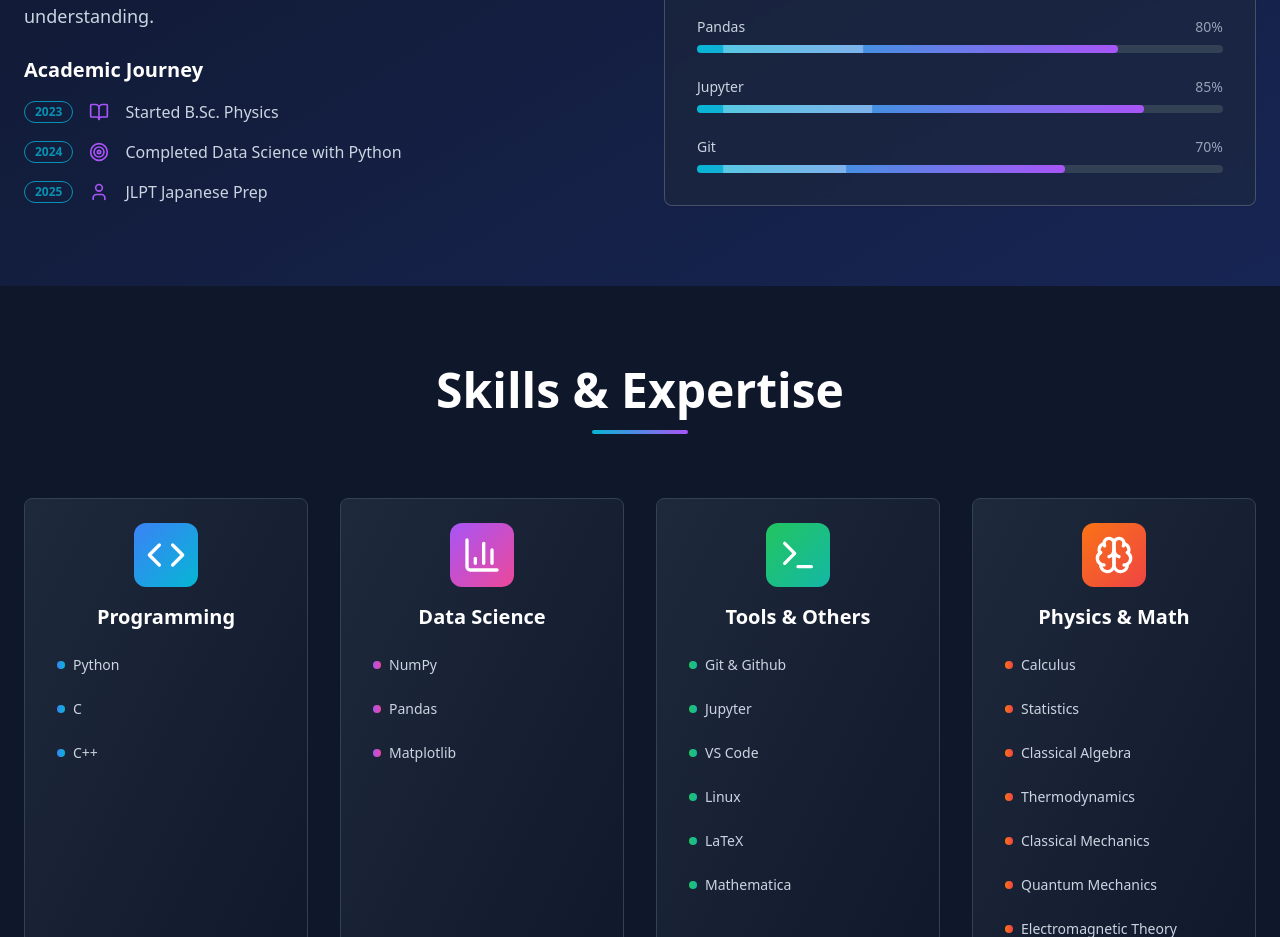
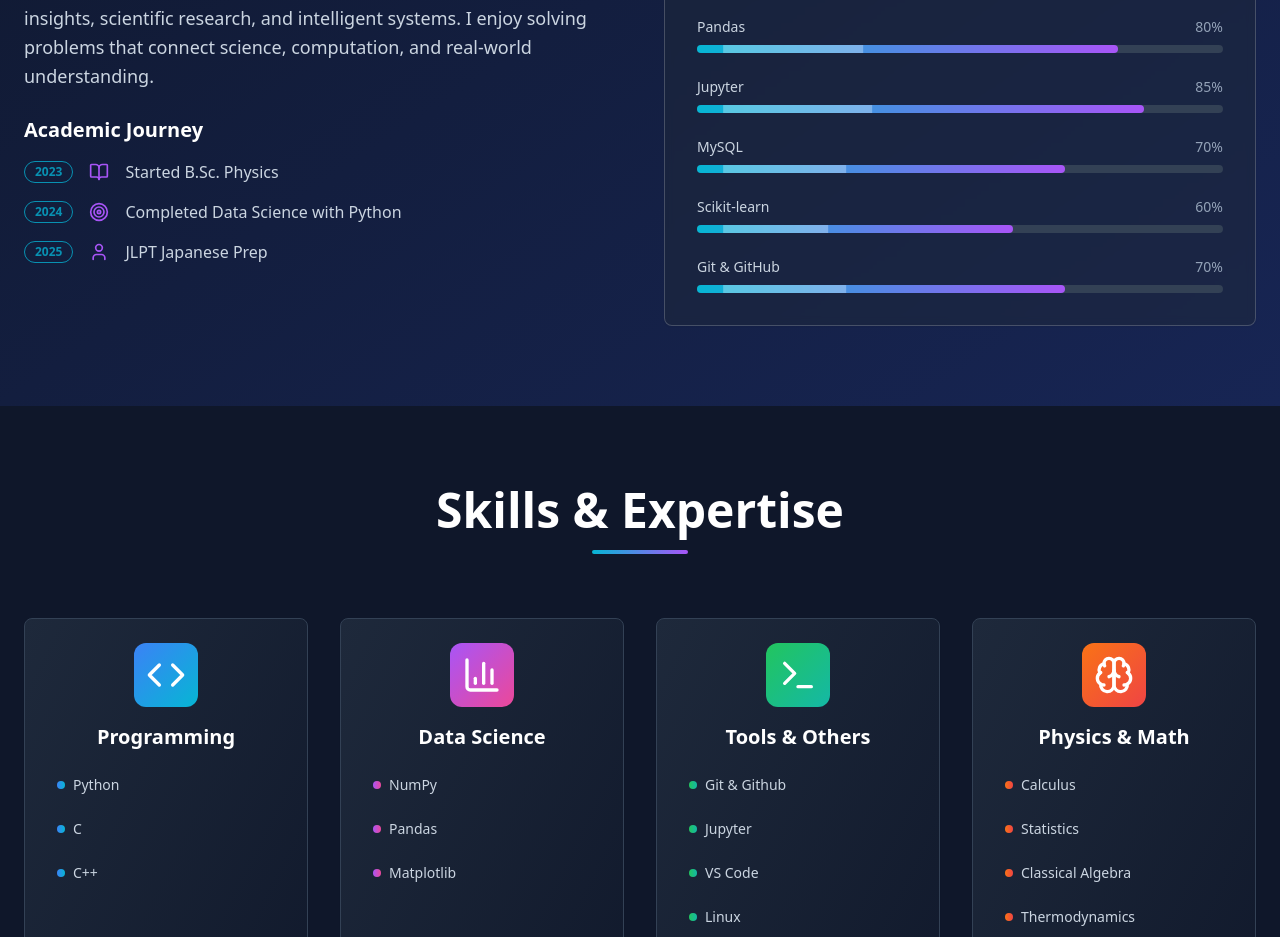
Before and after one commit to minturam21/Potfolio, a React (Vite) app: page / in a window 1280 px wide. Shown: the part 1260-2197 px from the top of the page. Built offline with nearby package versions, Linux system fonts and the light colour scheme.

Commit message:
added skill

```diff
--- a/src/components/About.tsx
+++ b/src/components/About.tsx
@@ -16,7 +16,9 @@ export const About = () => {
     { name: 'NumPy', level: 85 },
     { name: 'Pandas', level: 80 },
     { name: 'Jupyter', level: 85 },
-    { name: 'Git', level: 70 },
+    { name: 'MySQL', level: 70 },
+    { name: 'Scikit-learn', level: 60 },
+    { name: 'Git & GitHub', level: 70 },
   ];
 
   return (
```
